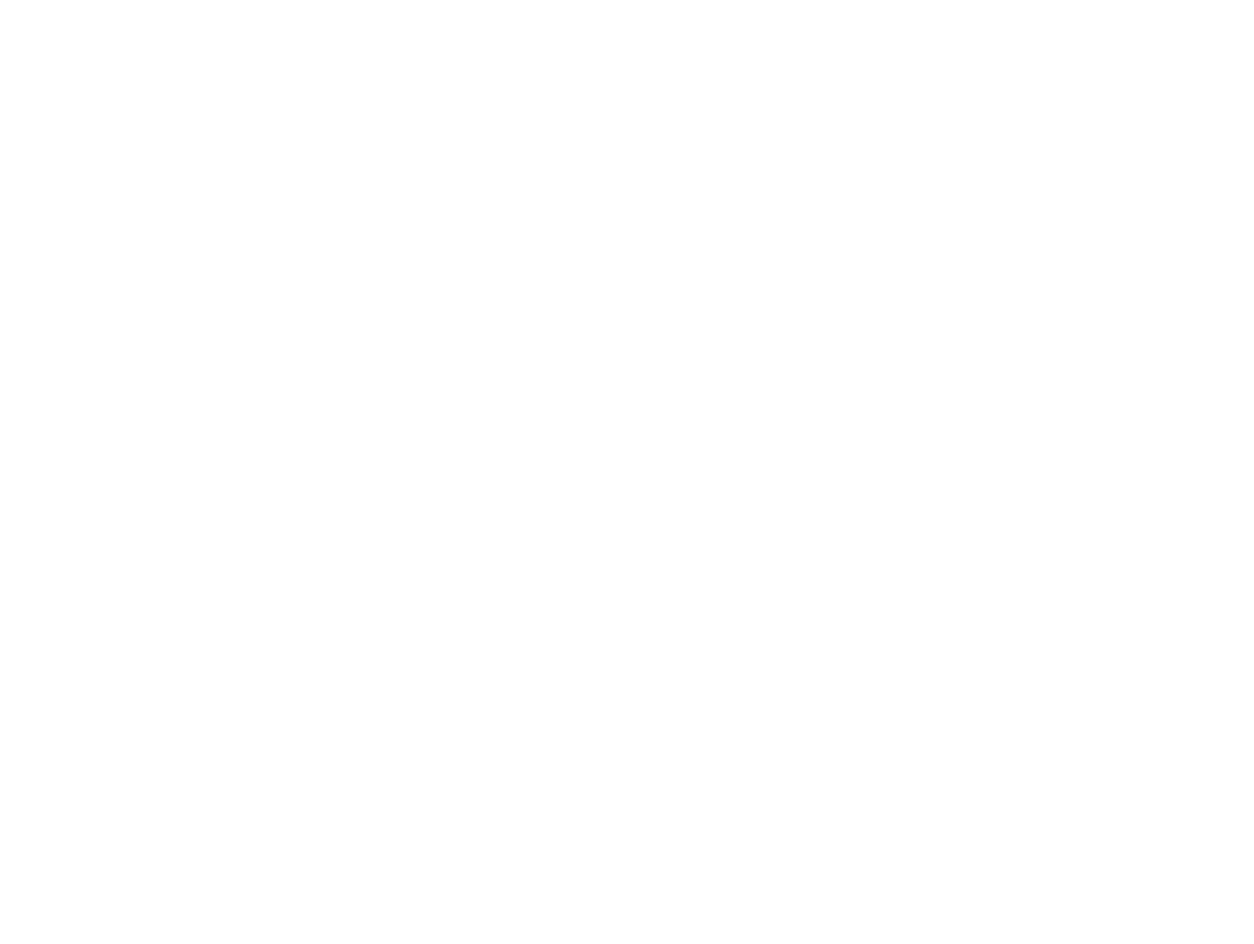
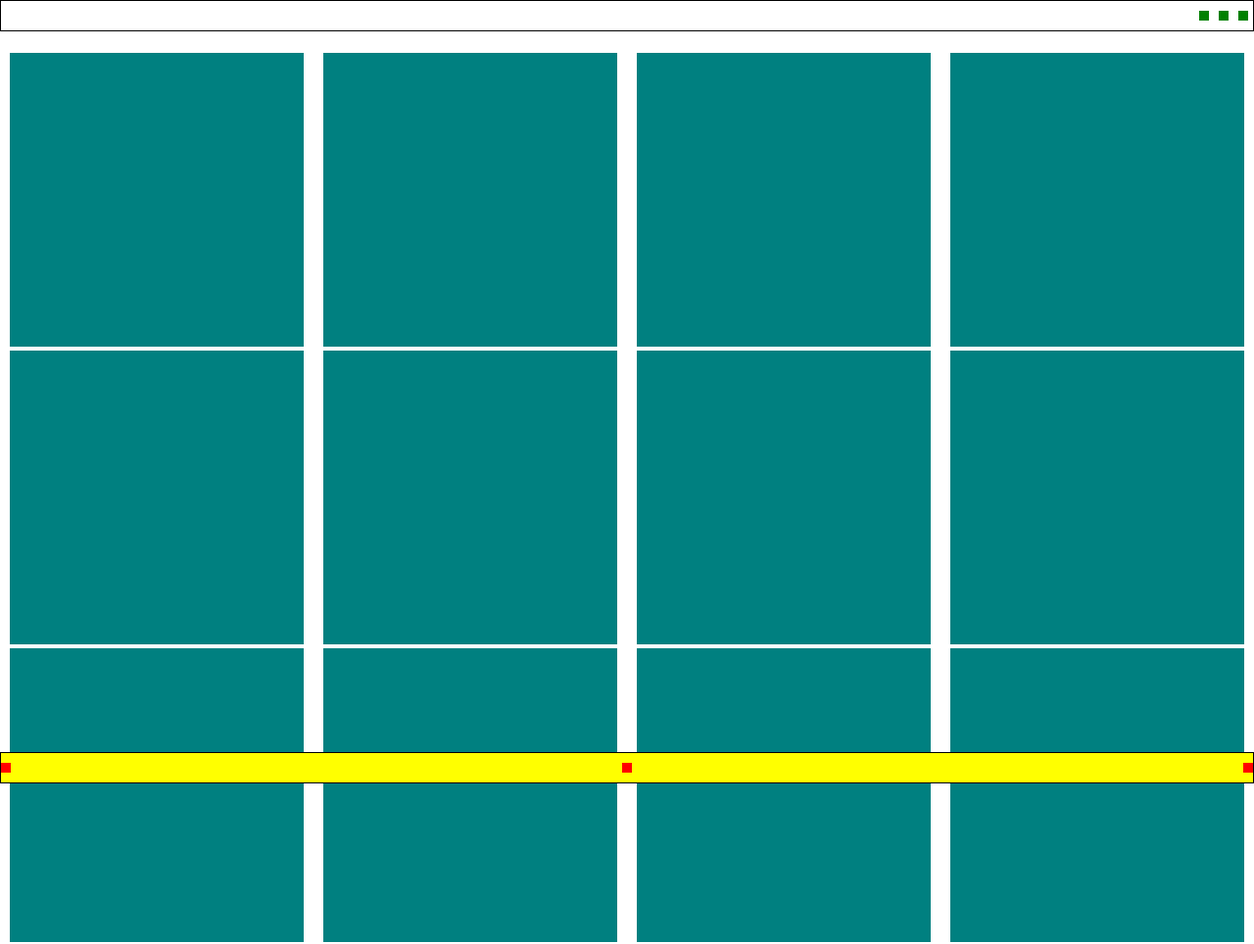
Before and after one commit to stephenschab/mock-eval-html-css, a plain HTML site: page index.html in a window 1280 px wide. Shown: the whole page at 98% size. Before the commit the page ends 800 px from the top, so only its background shows below. Drawn offline with Linux system fonts and the light colour scheme.

Commit message:
initial commit

```diff
--- a/index.html
+++ b/index.html
@@ -3,8 +3,15 @@
   <head>
     <meta charset="utf-8">
     <title></title>
+    <link rel="stylesheet" href="main.css">
   </head>
   <body>
+    <header>
+    <div></div>
+    <div></div>
+    <div></div>
+  </header>
+  <main>
     <div></div>
     <div></div>
     <div></div>
@@ -15,5 +22,13 @@
     <div></div>
     <div></div>
     <div></div>
+    <div></div>
+    <div></div>
+  </main>
+  <footer>
+    <div></div>
+    <div></div>
+    <div></div>
+  </footer>
   </body>
 </html>
--- a/main.css
+++ b/main.css
@@ -0,0 +1,54 @@
+body {
+    padding: 0;
+    margin: 0;
+}
+
+header {
+    display: flex;
+    flex-direction: row-reverse;
+    border: 1px solid black;
+    min-height: 30px;
+    align-items: center;
+}
+
+header div {
+    width: 10px;
+    height: 10px;
+    background-color: green;
+    margin: 5px;
+}
+
+main {
+    display: flex;
+    flex-direction: row;
+    justify-content: space-around;
+    margin-top: 20px;
+    flex-wrap: wrap;
+}
+
+main div {
+    width: 300px;
+    height: 300px;
+    background-color: teal;
+    margin: 2px;
+}
+
+footer {
+    position: fixed;
+    bottom: 0;
+    right: 0;
+    left: 0;
+    height: 30px;
+    border: 1px solid black;
+    background-color: yellow;
+    display: flex;
+    flex-direction: row;
+    justify-content: space-between;
+    align-items: center;
+}
+
+footer div {
+    background-color: red;
+    width: 10px;
+    height: 10px;
+}
```
